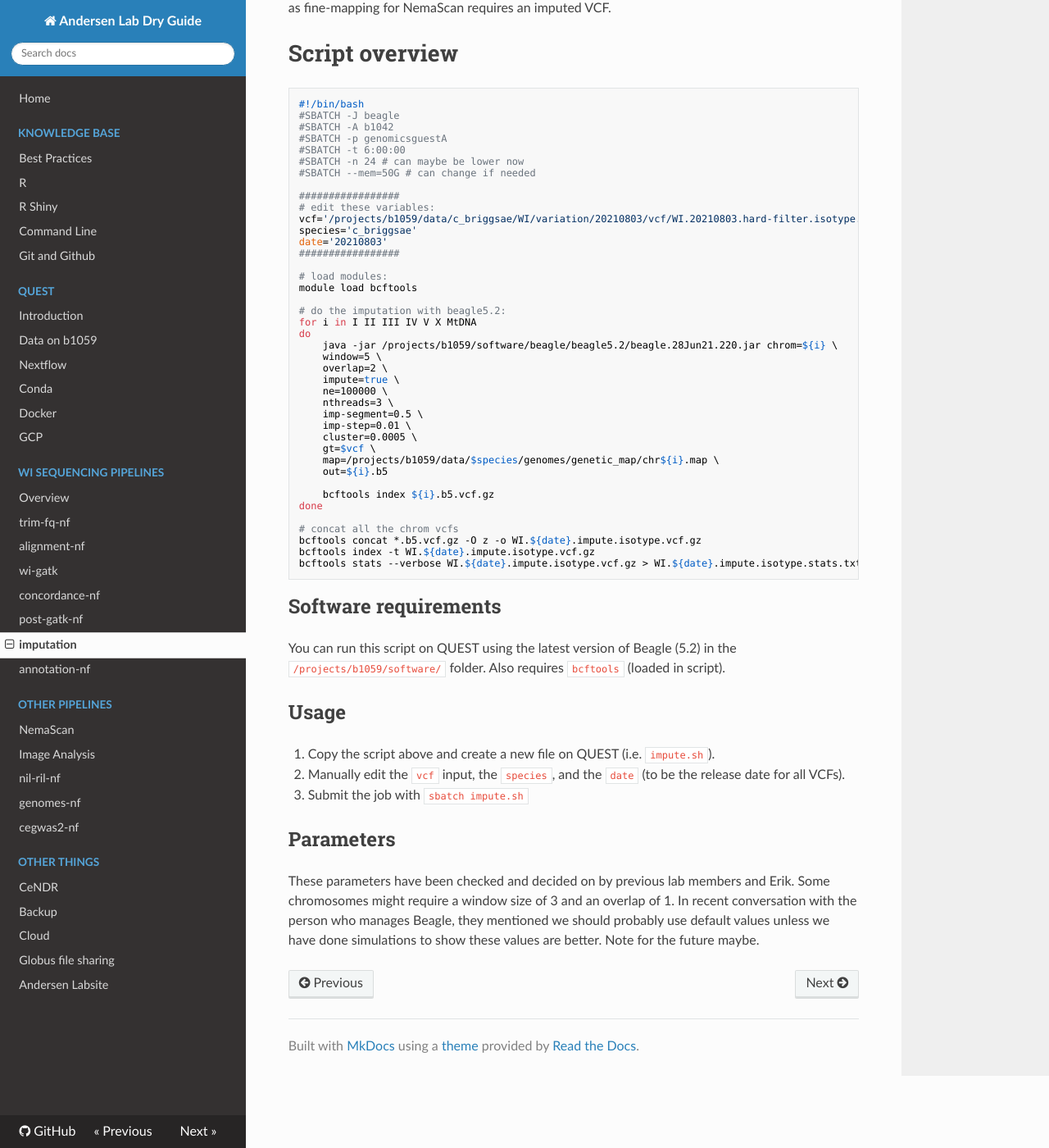
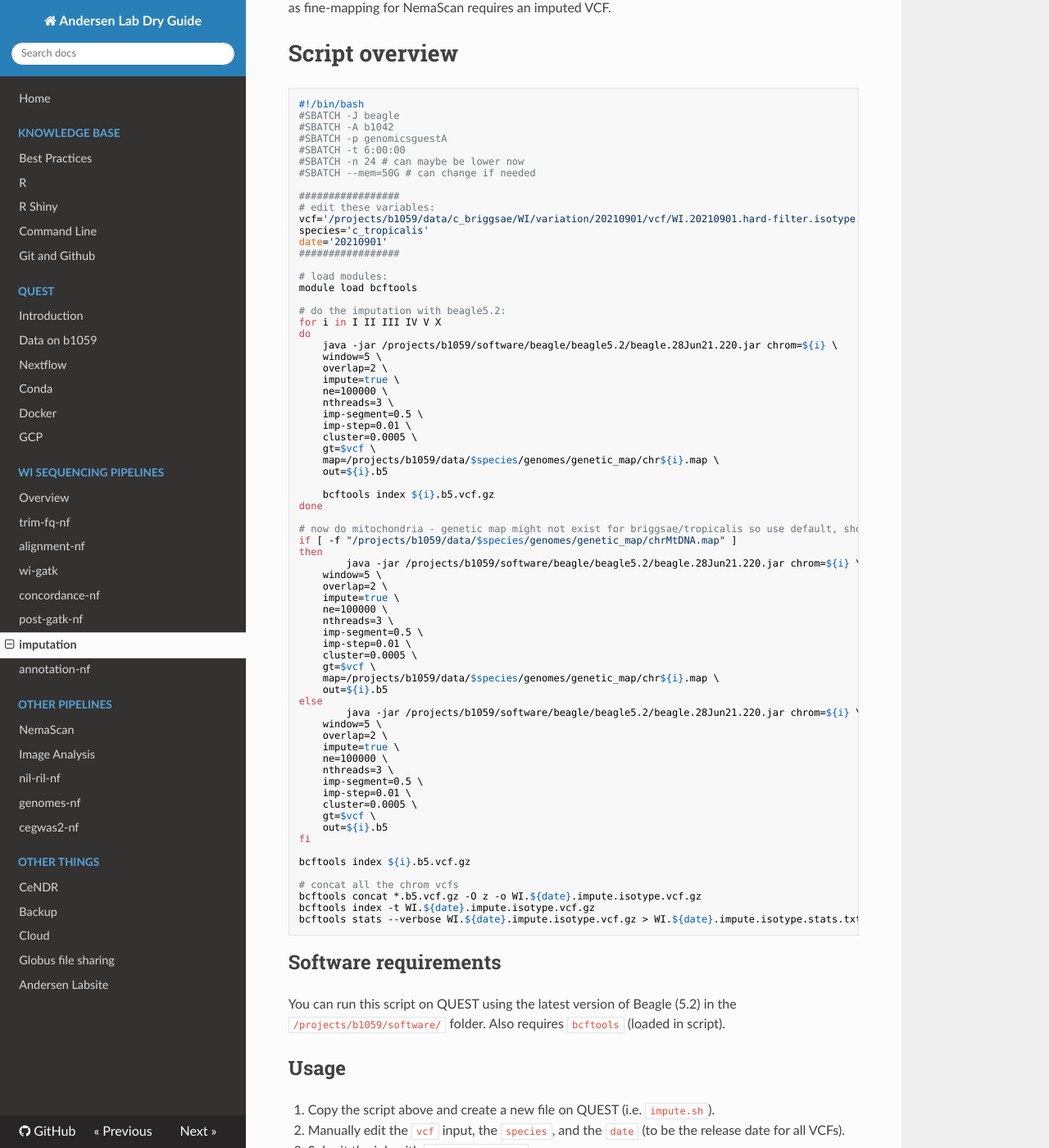
Before and after one commit to AndersenLab/dry-guide, an MkDocs documentation site: the page built from docs/pipeline-impute.md, in a window 1280 px wide and 1400 px high, scrolled down 342 px. Shown: the whole window at 82% size. Built offline with MkDocs 1.6.1, drawn with Linux system fonts in a browser that asks for light colours; nearby versions of some CDN libraries.

Commit message:
add fix for no mtdna genetic map

```diff
--- a/docs/pipeline-impute.md
+++ b/docs/pipeline-impute.md
@@ -17,16 +17,16 @@ Although there is not a full "pipeline" for imputation, there is a script to run
 
 #################
 # edit these variables:
-vcf='/projects/b1059/data/c_briggsae/WI/variation/20210803/vcf/WI.20210803.hard-filter.isotype.vcf.gz'
-species='c_briggsae'
-date='20210803'
+vcf='/projects/b1059/data/c_briggsae/WI/variation/20210901/vcf/WI.20210901.hard-filter.isotype.vcf.gz'
+species='c_tropicalis'
+date='20210901'
 #################
 
 # load modules:
 module load bcftools
 
 # do the imputation with beagle5.2:
-for i in I II III IV V X MtDNA
+for i in I II III IV V X
 do
     java -jar /projects/b1059/software/beagle/beagle5.2/beagle.28Jun21.220.jar chrom=${i} \
     window=5 \
@@ -43,6 +43,37 @@ do
 
     bcftools index ${i}.b5.vcf.gz
 done
+
+# now do mitochondria - genetic map might not exist for briggsae/tropicalis so use default, should be okay just mito...
+if [ -f "/projects/b1059/data/$species/genomes/genetic_map/chrMtDNA.map" ]
+then
+		java -jar /projects/b1059/software/beagle/beagle5.2/beagle.28Jun21.220.jar chrom=${i} \
+    window=5 \
+    overlap=2 \
+    impute=true \
+    ne=100000 \
+    nthreads=3 \
+    imp-segment=0.5 \
+    imp-step=0.01 \
+    cluster=0.0005 \
+    gt=$vcf \
+    map=/projects/b1059/data/$species/genomes/genetic_map/chr${i}.map \
+    out=${i}.b5
+else
+		java -jar /projects/b1059/software/beagle/beagle5.2/beagle.28Jun21.220.jar chrom=${i} \
+    window=5 \
+    overlap=2 \
+    impute=true \
+    ne=100000 \
+    nthreads=3 \
+    imp-segment=0.5 \
+    imp-step=0.01 \
+    cluster=0.0005 \
+    gt=$vcf \
+    out=${i}.b5
+fi
+
+bcftools index ${i}.b5.vcf.gz
 
 # concat all the chrom vcfs
 bcftools concat *.b5.vcf.gz -O z -o WI.${date}.impute.isotype.vcf.gz
```
